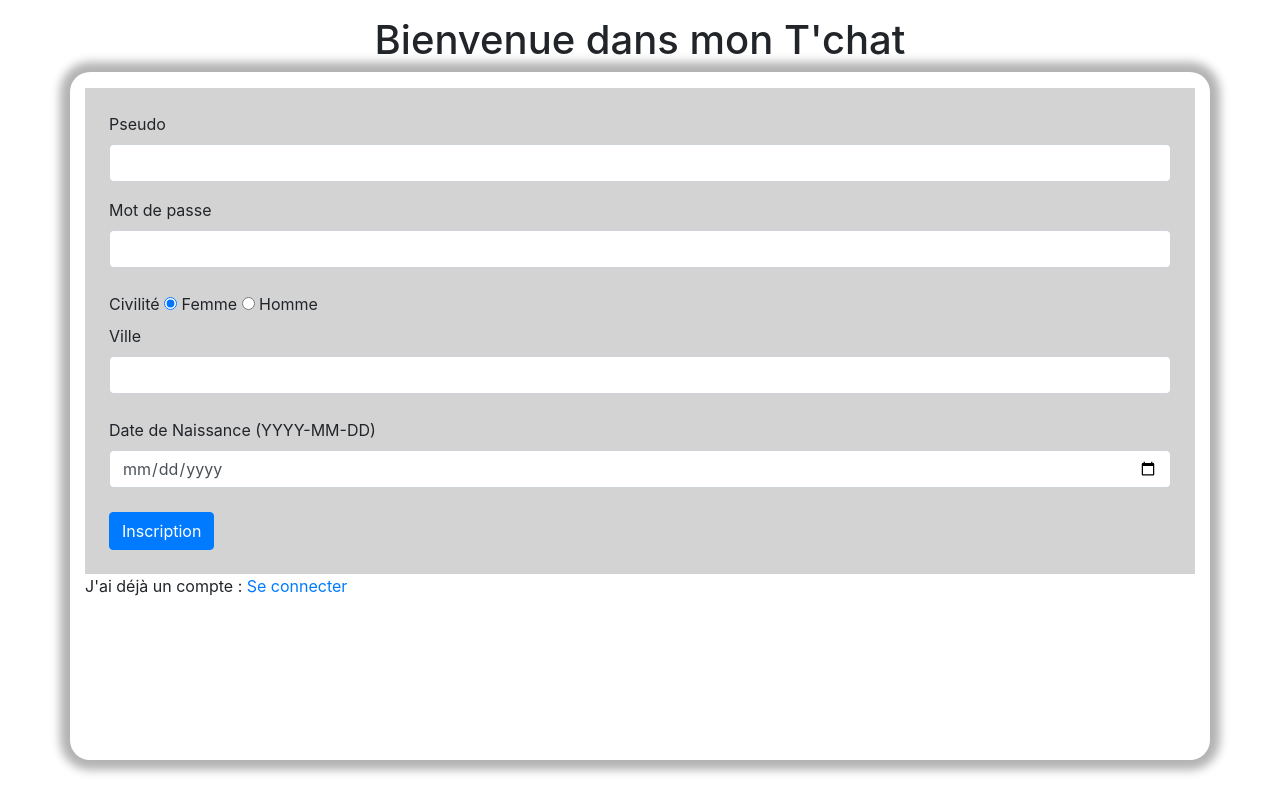
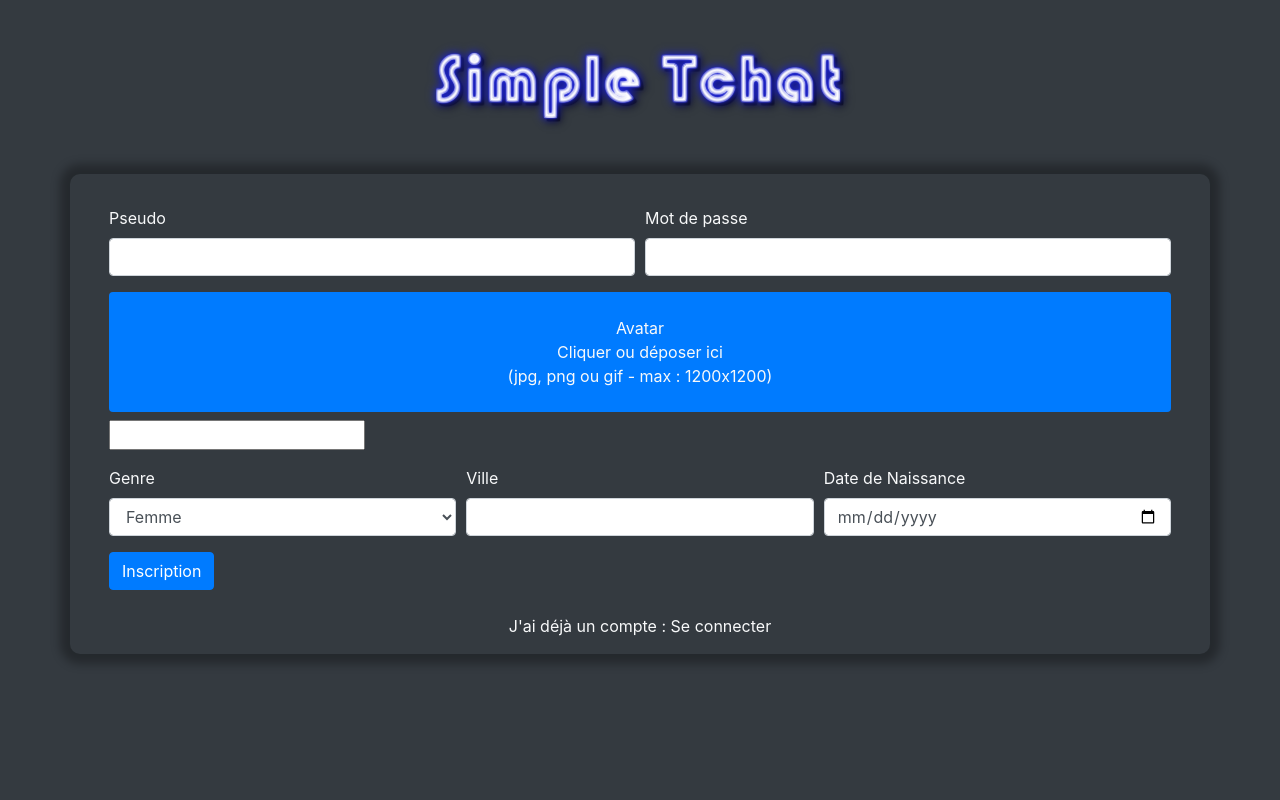
Before and after one commit to fredericleclercq/php_tchat_pdo, a PHP site: page /inscription.php in a window 1280 px wide. Run offline with PHP 8.4, Linux system fonts and the light colour scheme; data that the repository does not hold is empty.

Commit message:
Optimisation

```diff
--- a/header.php
+++ b/header.php
@@ -14,10 +14,10 @@
         ?>
         var lastid = <?= $donnees['id_dialogue'] ?? 0 ?>;
     </script>
-    <script src="https://code.jquery.com/jquery-3.3.1.min.js"></script>
+    <script src="http://code.jquery.com/jquery-3.4.1.min.js"></script>
     <script src="https://stackpath.bootstrapcdn.com/bootstrap/4.1.3/js/bootstrap.min.js"></script>
     <script src="inc/ajax.js"></script>
 </head>
-<body>
-<h1 class="text-center pt-3">Bienvenue dans mon T'chat</h1>
-<div class="container pt-3">
+<body class="bg-dark text-light">
+<h1 class="text-center mt-3 pt-3 px-3"><img src="<?= URL . 'logo.png' ?>" alt="logo" class="img-fluid"></h1>
+<div class="container mt-3 pt-3">
--- a/inc/init.php
+++ b/inc/init.php
@@ -4,7 +4,7 @@
 session_start();
 
 // ouverture de la connexion BDD
-$pdo = new PDO('mysql:host=localhost;dbname=tchat',
+$pdo = new PDO('mysql:host=localhost;dbname=chat',
 'root',
 'root',
 array(
@@ -13,7 +13,8 @@ array(
 ));
 
 // Initialisation variable
-$msg = '';
+$msg = array();
+
 
 // Fonction de calcul d'age à partir d'une date de naissance sous la forme AAAA-MM-JJ
 function age($naiss)
@@ -23,3 +24,5 @@ function age($naiss)
     $interval = $today->diff($date_naiss);
     return $interval->format('%y');
 }
+
+define('URL','/chat/');
--- a/inc/style.css
+++ b/inc/style.css
@@ -3,22 +3,19 @@ body,p{
     padding:0;
  }
 
- fieldset{
-     background:lightgrey;
- }
 
 .main{
-    height:70vh;;
+    min-height:60vh;
+    max-height:60vh;
 }
 
-#message_tchat{
-    overflow:scroll;
+#message_tchat,#liste_membre_connecte{
+    overflow-y:auto;
     overflow-x:hidden;
-    height:70vh;
 }
 
 .bleu{
-    color:blue;
+    color:cyan;
 }
 .rose{
     color:rosybrown;
@@ -28,12 +25,12 @@ body,p{
     cursor:pointer;
 }
 .bleu:hover{
-    background-color:lightblue;
-    color:white;
+    background-color:cyan;
+    color:black;
 }
 .rose:hover{
-    background-color:lightpink;
-    color:white;
+    background-color:rosybrown;
+    color:black;
 }
 
 .smiley{
@@ -47,30 +44,43 @@ width: 22px;
 height: 22px;
 }
 
-.container{
+.splash{
     box-shadow: 0 0 10px 10px rgba(0,0,0,0.3);
-    border-radius:20px;
-    height:86vh;
+    border-radius:10px;
+    min-height:50vh;
+}
+
+#formulaire_tchat .btn{
+    min-width:40%;
 }
 
 /* width */
 ::-webkit-scrollbar {
-    width: 8px;
+    width: 15px;
 }
 
 /* Track */
 ::-webkit-scrollbar-track {
-    background: #f1f1f1;
+    background:#343a40;
 }
 
 /* Handle */
 ::-webkit-scrollbar-thumb {
-    background: royalblue;
-    border-radius: 10px;
+    background: #6c757d;
+    border-radius: 15px;
 }
 
 /* Handle on hover */
 ::-webkit-scrollbar-thumb:hover {
-    background: darkblue;
-    border-radius: 10px;
+    background:  #6c757d;
+    border-radius: 15px;
 }
+
+
+/* media queries */
+@media screen and (max-width:768px){
+    .main{
+        max-height:30vh;
+        min-height:20vh;
+    }
+}
--- a/inscription.php
+++ b/inscription.php
@@ -3,42 +3,55 @@
 require_once('inc/init.php');
 
 // traitement du formulaire en post
-if ( isset($_POST['inscription']) ) // si on clique sur connexion
+if (isset($_POST['inscription'])) // si on clique sur connexion
 {
 
+    // prévoir la copie fichier avatar
+    $avatar = $_POST['memoavatar'] ?? '';
+
+    if (!empty($_FILES['avatar']['name'])) {
+        $avatar = date('YmdH') . '_' . $_FILES['avatar']['name'];
+        $chemin = $_SERVER['DOCUMENT_ROOT'] . URL . 'avatars/';
+        move_uploaded_file($_FILES['avatar']['tmp_name'],$chemin . $avatar);
+    }
+
     $resultat = $pdo->prepare("SELECT * FROM membre WHERE pseudo = :pseudo");
-    $resultat->execute( array('pseudo' => $_POST['pseudo']) );
+    $resultat->execute(array('pseudo' => $_POST['pseudo']));
     $membre = $resultat->fetch(PDO::FETCH_ASSOC);
 
-    if ( $resultat->rowCount() == 0 )
-    {
+    if ($resultat->rowCount() == 0) {
         //controles additionnels
-
+        $nbEmpty = 0;
+        foreach ($_POST as $index => $value) {
+            if ($index != 'memoavatar' && $value == '') $nbEmpty++;
+        }
+        if ($nbEmpty > 0) {
+            $msg[] = 'Il manque ' . $nbEmpty . ' information' . (($nbEmpty > 1) ? 's':'');
+         } else {
             // insertion en base d'un nouveau membre
-        $result=$pdo->prepare("INSERT INTO membre VALUES (NULL, :pseudo,:mdp,:civilite,:ville,:date_de_naissance,".time().")");
+            $result = $pdo->prepare("INSERT INTO membre VALUES (NULL, :pseudo,:mdp,:civilite,:ville,:date_de_naissance," . time() . ",:avatar)");
             $result->execute(array(
                 'pseudo' => $_POST['pseudo'],
                 'mdp' => md5($_POST['mdp']),
                 'civilite' => $_POST['civilite'],
                 'ville' => $_POST['ville'],
-            'date_de_naissance' => $_POST['date_de_naissance']
+                'date_de_naissance' => $_POST['date_de_naissance'],
+                'avatar' => $avatar
             ));
-        $id_membre=$pdo->lastInsertId();
+            $id_membre = $pdo->lastInsertId();
         }
-    else
-    {
-        $msg .= '<div class="alert alert-danger">Ce pseudo est déjà réservé</div>';
+    } else {
+        $msg[] = 'Ce pseudo est déjà réservé';
     }
 
-    if (empty($msg))
-    {
+    if (empty($msg)) {
         // remplir $_SESSION et rediriger vers index.php
         $_SESSION['id_membre'] = $id_membre;
         $_SESSION['pseudo'] = $_POST['pseudo'];
         header('location:index.php');
         exit();
     }
-
+    $msg = '<div class="alert alert-danger">' . implode('<br>', $msg) . '</div>';
 }
 
 
@@ -46,34 +59,63 @@ require_once('header.php');
 
 ?>
 
-<?= $msg ?>
-<fieldset>
+<?= ( !empty($msg) ? $msg : '') ?>
+<div class="row">
+    <div class="col splash d-flex flex-column justify-content-center align-items-center pt-2 pb-3">
+        <fieldset class="w-100">
 
-    <form method="post" action="" class="mx-4 my-4">
-        <div class="form-group">
+            <form method="post" action="" enctype="multipart/form-data" class="mx-4 my-4">
+
+                <div class="form-row">
+                    <div class="form-group col-md-6">
                         <label for="pseudo">Pseudo</label>
                         <input type="text" id="pseudo" name="pseudo" required value="<?= $_POST['pseudo'] ?? '' ?>" class="form-control">
                     </div>
 
+                    <div class="form-group col-md-6">
                         <label for="mdp">Mot de passe</label>
-        <input type="password" id="mdp" name="mdp" required value="" class="form-control"><br>
+                        <input type="password" id="mdp" name="mdp" required value="" class="form-control">
+                    </div>
+                </div>
+                <div class="form-group">
+                    <label id="depotavatar" for="avatar" class="d-block bg-primary py-4 text-center rounded">
+                        Avatar<br>
+                        Cliquer ou déposer ici<br>
+                        (jpg, png ou gif - max : 1200x1200)
+                    </label>
+                    <input type="file" id="avatar" name="avatar" class="form-control d-none">
+                    <input type="text" id="memoavatar" name="memoavatar" value="<?= (!empty($avatar)) ? $avatar : ''  ?>">
+                </div>
 
-        <label for="civilite">Civilité</label>
-        <input type="radio" name="civilite" value="f" checked> Femme
-        <input type="radio" name="civilite" value="m" <?= ( isset($_POST['civilite']) && ($_POST['civilite'] == 'm' )) ? 'checked' : '' ?>> Homme<br>
+                <div class="form-row">
 
+                    <div class="form-group col-md-4">
+                        <label>Genre</label>
+                        <select name="civilite" class="form-control">
+                            <option value="f" selected>Femme</option>
+                            <option value="m" <?= (isset($_POST['civilite']) && ($_POST['civilite'] == 'm')) ? 'selected' : '' ?>>Homme</option>
+                        </select>
+                    </div>
+
+                    <div class="form-group col-md-4">
                         <label for="ville">Ville</label>
-        <input type="text" id="ville" name="ville" value="<?= $_POST['ville'] ?? '' ?>" class="form-control"><br>
-
-        <label for="date_de_naissance">Date de Naissance (YYYY-MM-DD)</label>
-        <input type="date" id="date_de_naissance" name="date_de_naissance" value="<?= $_POST['date_de_naissance'] ?? '' ?>" class="form-control"><br>
+                        <input type="text" id="ville" name="ville" value="<?= $_POST['ville'] ?? '' ?>" class="form-control">
+                    </div>
+                    <div class="form-group col-md-4">
+                        <label for="date_de_naissance">Date de Naissance</label>
+                        <input type="date" id="date_de_naissance" name="date_de_naissance" value="<?= $_POST['date_de_naissance'] ?? '' ?>" class="form-control">
+                    </div>
+                </div>
 
                 <input type="submit" name="inscription" value="Inscription" class="btn btn-primary">
             </form>
         </fieldset>
         <p>
-J'ai déjà un compte : <a href="connexion.php">Se connecter</a>
+            J'ai déjà un compte : <a href="<?= URL . 'connexion.php' ?>" class="text-light">Se connecter</a>
         </p>
+    </div>
+</div>
 
 </body>
+
 </html>
```
Also changed, not shown: _chat2019.sql (renamed from ___tchat.sql, +4 -3 lines), connexion.php (+28 -18 lines), inc/ajax.js (+125 -42 lines), inc/ajax.php (+6 -4 lines), index.php (+12 -14 lines), avatars/2019112312_avat.jpg (added), avatars/2019112312_dessin-avatar-fb-juill16.jpg (added), logo.png (added), 1 other file. Lines whose indentation alone changed are shown as unchanged.
